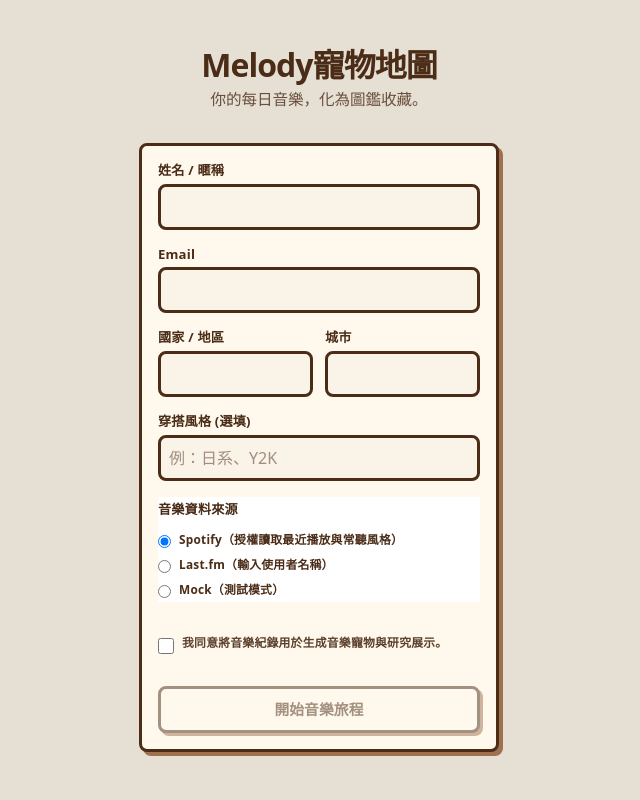
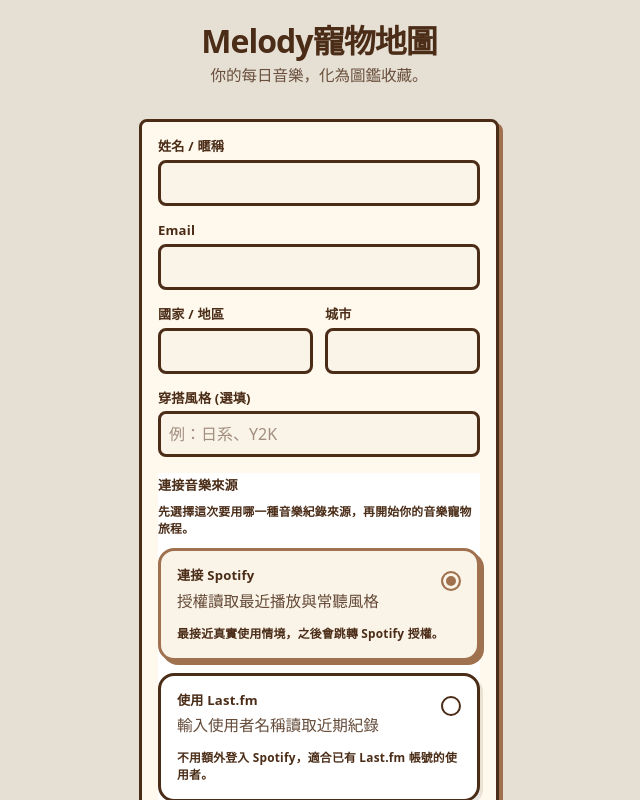
Before and after one commit to ning1111-lucky/pet-final, a React (Vite) app: page / in a window 1280 px wide. Shown: the top 800 px of the page, without its empty margins (321-961 px from the left). Built offline with nearby package versions, Linux system fonts and the light colour scheme.

Commit message:
Polish music source selection UI

```diff
--- a/src/views/LoginView.tsx
+++ b/src/views/LoginView.tsx
@@ -22,6 +22,32 @@ export const LoginView: React.FC = () => {
       login({ name, email, country, city, style, musicProvider, lastfmUsername, agreed });
     }
   };
+
+  const providerOptions: Array<{
+    value: MusicProvider;
+    title: string;
+    subtitle: string;
+    hint: string;
+  }> = [
+    {
+      value: "spotify",
+      title: "連接 Spotify",
+      subtitle: "授權讀取最近播放與常聽風格",
+      hint: "最接近真實使用情境，之後會跳轉 Spotify 授權。",
+    },
+    {
+      value: "lastfm",
+      title: "使用 Last.fm",
+      subtitle: "輸入使用者名稱讀取近期紀錄",
+      hint: "不用額外登入 Spotify，適合已有 Last.fm 帳號的使用者。",
+    },
+    {
+      value: "mock",
+      title: "先用體驗模式",
+      subtitle: "快速測流程，不連接真實音樂資料",
+      hint: "適合先看畫面、素材與生成流程。",
+    },
+  ];
 
   return (
     <motion.div initial={{ opacity: 0, y: 10 }} animate={{ opacity: 1, y: 0 }} className="p-4 sm:p-6 flex flex-col items-center justify-center min-h-[100dvh]">
@@ -54,31 +80,55 @@ export const LoginView: React.FC = () => {
             <label className="type-label">穿搭風格 (選填)</label>
             <input value={style} onChange={e => setStyle(e.target.value)} className="w-full min-w-0 pixel-border p-2 bg-[var(--color-cream)] outline-none focus:border-[var(--color-caramel)]" placeholder="例：日系、Y2K" />
           </div>
-          <div className="section-plain bg-white">
-            <div className="type-label mb-3">音樂資料來源</div>
-            <div className="grid grid-cols-1 gap-2">
-              {[
-                { value: "spotify", label: "Spotify（授權讀取最近播放與常聽風格）" },
-                { value: "lastfm", label: "Last.fm（輸入使用者名稱）" },
-                { value: "mock", label: "Mock（測試模式）" },
-              ].map((option) => (
-                <label key={option.value} className="flex items-start gap-2 cursor-pointer">
-                  <input
-                    type="radio"
-                    name="music-provider"
-                    value={option.value}
-                    checked={musicProvider === option.value}
-                    onChange={() => setMusicProvider(option.value as MusicProvider)}
-                    className="mt-1 flex-shrink-0"
-                  />
-                  <span className="type-caption leading-tight">{option.label}</span>
-                </label>
-              ))}
+          <div className="section-plain bg-white p-3">
+            <div className="type-label mb-2">連接音樂來源</div>
+            <p className="type-caption text-[var(--color-muted)] mb-3">
+              先選擇這次要用哪一種音樂紀錄來源，再開始你的音樂寵物旅程。
+            </p>
+            <div className="grid grid-cols-1 gap-3">
+              {providerOptions.map((option) => {
+                const selected = musicProvider === option.value;
+
+                return (
+                  <button
+                    key={option.value}
+                    type="button"
+                    onClick={() => setMusicProvider(option.value)}
+                    className={[
+                      "text-left rounded-2xl border-[3px] p-4 transition-all",
+                      selected
+                        ? "bg-[var(--color-cream)] border-[var(--color-caramel)] shadow-[4px_4px_0_var(--color-caramel)]"
+                        : "bg-white border-[var(--color-line)] shadow-[3px_3px_0_rgba(88,56,34,0.12)] hover:border-[var(--color-brown)]",
+                    ].join(" ")}
+                  >
+                    <div className="flex items-start justify-between gap-3">
+                      <div>
+                        <div className="type-label">{option.title}</div>
+                        <div className="type-body mt-1 opacity-85">{option.subtitle}</div>
+                      </div>
+                      <div
+                        className={[
+                          "w-5 h-5 rounded-full border-[2px] flex-shrink-0 mt-1",
+                          selected
+                            ? "border-[var(--color-caramel)] bg-[var(--color-caramel)] shadow-[inset_0_0_0_3px_var(--color-cream)]"
+                            : "border-[var(--color-line)] bg-white",
+                        ].join(" ")}
+                      />
+                    </div>
+                    <div className="type-caption text-[var(--color-muted)] mt-3 leading-relaxed">
+                      {option.hint}
+                    </div>
+                  </button>
+                );
+              })}
             </div>
           </div>
           {musicProvider === "lastfm" && (
-            <div className="flex flex-col space-y-1">
+            <div className="section-plain bg-white flex flex-col space-y-2">
               <label className="type-label">Last.fm 使用者名稱</label>
+              <p className="type-caption text-[var(--color-muted)]">
+                這會用來讀取你的近期聆聽紀錄與藝人風格標籤。
+              </p>
               <input
                 required
                 value={lastfmUsername}
```
